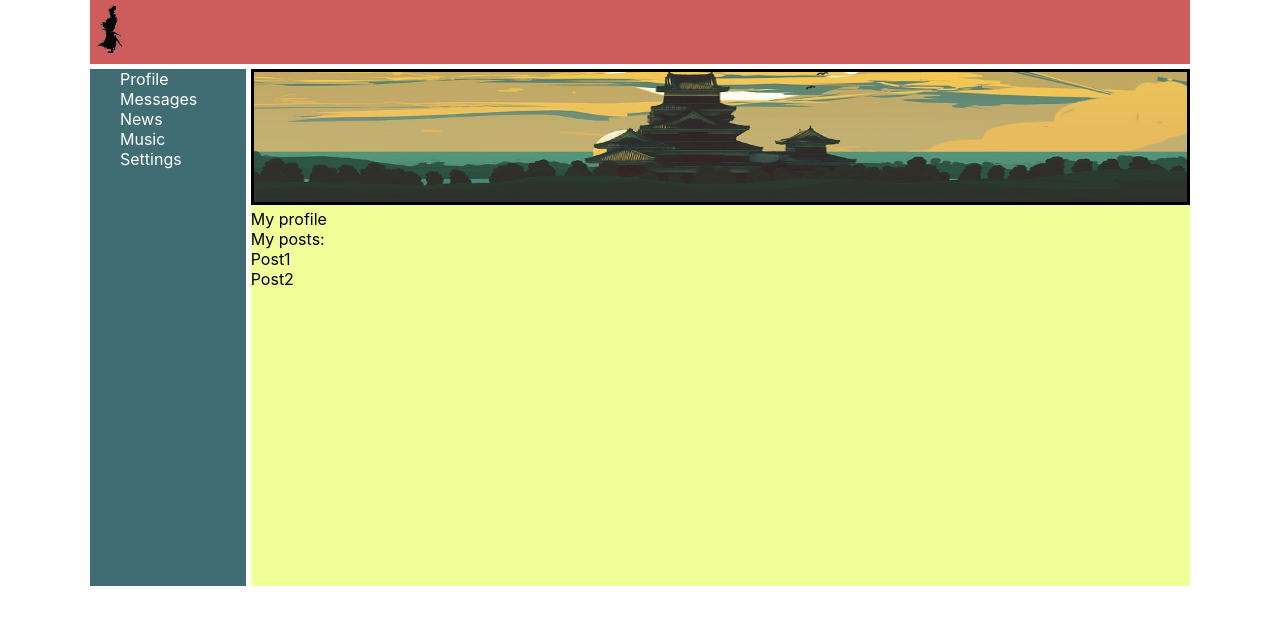
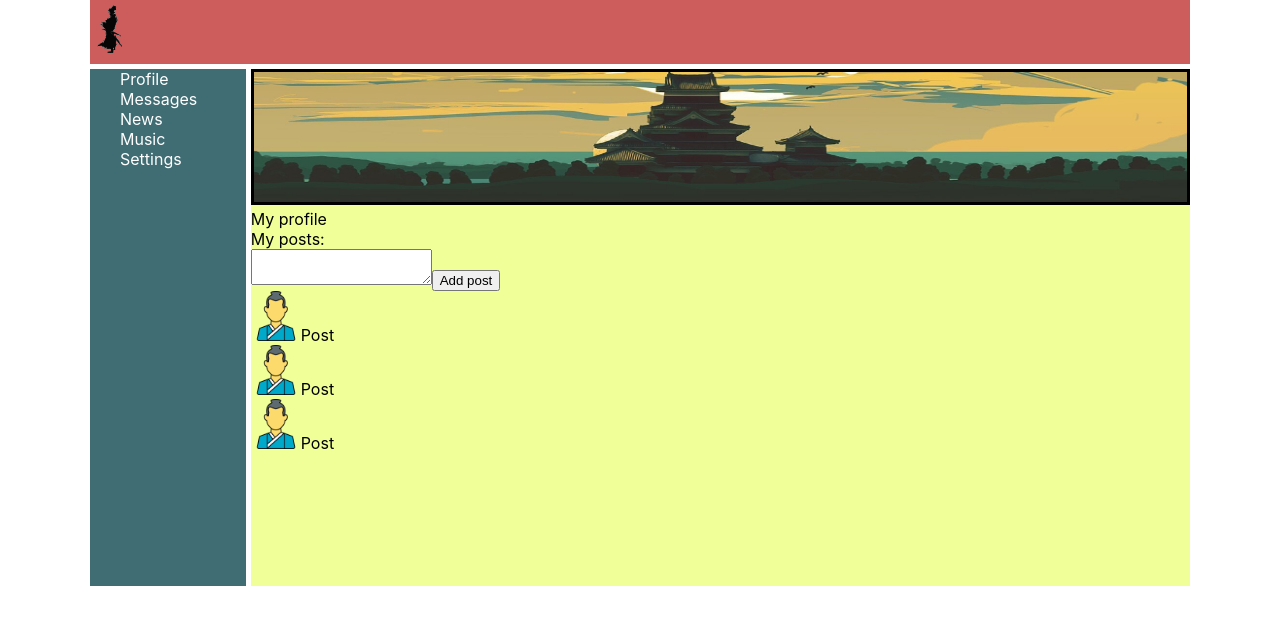
Before and after one commit to AlexandrPanevkin/Social-Network, a React (Create React App) app: page /profile in a window 1280 px wide. Shown: the top 624 px of the page. Built offline with nearby package versions, Linux system fonts and the light colour scheme.

Commit message:
add MyPosts, Profile, Navbar

```diff
--- a/src/App.tsx
+++ b/src/App.tsx
@@ -1,8 +1,8 @@
 import React from 'react';
 import './App.css';
-import {Header} from "./components/Header";
-import {Navbar} from "./components/Navbar";
-import {Profile} from "./components/Profile";
+import {Header} from "./components/Header/Header";
+import {Navbar} from "./components/Navbar/Navbar";
+import {Profile} from "./components/Profile/Profile";
 
 const App = () => {
     return (
--- a/src/components/Header.tsx
+++ b/src/components/Header/Header.tsx
@@ -1,5 +1,5 @@
 import React from "react";
-import samuraiSvg from "../assets/img/samurai.svg";
+import samuraiSvg from "../../assets/img/samurai.svg";
 import './Header.css';
 
 export const Header = () => {
--- /dev/null
+++ b/src/components/Profile/MyPosts/MyPosts.tsx
@@ -0,0 +1,16 @@
+import React from "react";
+import './MyPosts.css';
+import {Post} from "./Post/Post";
+
+export const MyPosts = () => {
+    return (
+        <div className="MyPosts">
+            <div>My posts:</div>
+            <textarea></textarea>
+            <button>Add post</button>
+            <Post/>
+            <Post/>
+            <Post/>
+        </div>
+    )
+}
--- /dev/null
+++ b/src/components/Profile/MyPosts/Post/Post.css
@@ -0,0 +1,4 @@
+.postUser-icon {
+    width: 50px;
+    height: 50px;
+}
--- /dev/null
+++ b/src/components/Profile/MyPosts/Post/Post.tsx
@@ -0,0 +1,12 @@
+import React from "react";
+import './Post.css';
+import postUserSvg from "../../../../assets/img/postUser.png";
+
+export const Post = () => {
+    return (
+        <div className="Post">
+            <img className="postUser-icon" src={postUserSvg} alt="Post User"/>
+           Post
+        </div>
+    )
+}
--- a/src/components/Profile.tsx
+++ b/src/components/Profile/Profile.tsx
@@ -1,6 +1,7 @@
 import React from "react";
-import mainJpg from "../assets/img/main.jpg";
+import mainJpg from "../../assets/img/main.jpg";
 import './Profile.css';
+import {MyPosts} from "./MyPosts/MyPosts";
 
 export const Profile = () => {
     return (
@@ -11,9 +12,7 @@ export const Profile = () => {
             <div>
                 My profile
             </div>
-            <div>My posts:</div>
-            <div>Post1</div>
-            <div>Post2</div>
+            <MyPosts/>
         </div>
     )
 }
```
Also changed, not shown: src/assets/img/postUser.png (added), src/components/Header/Header.css (renamed from src/components/Header.css), src/components/Navbar/Navbar.css (renamed from src/components/Navbar.css), src/components/Navbar/Navbar.tsx (renamed from src/components/Navbar.tsx), src/components/Profile/MyPosts/MyPosts.css (added), src/components/Profile/Profile.css (renamed from src/components/Profile.css).
